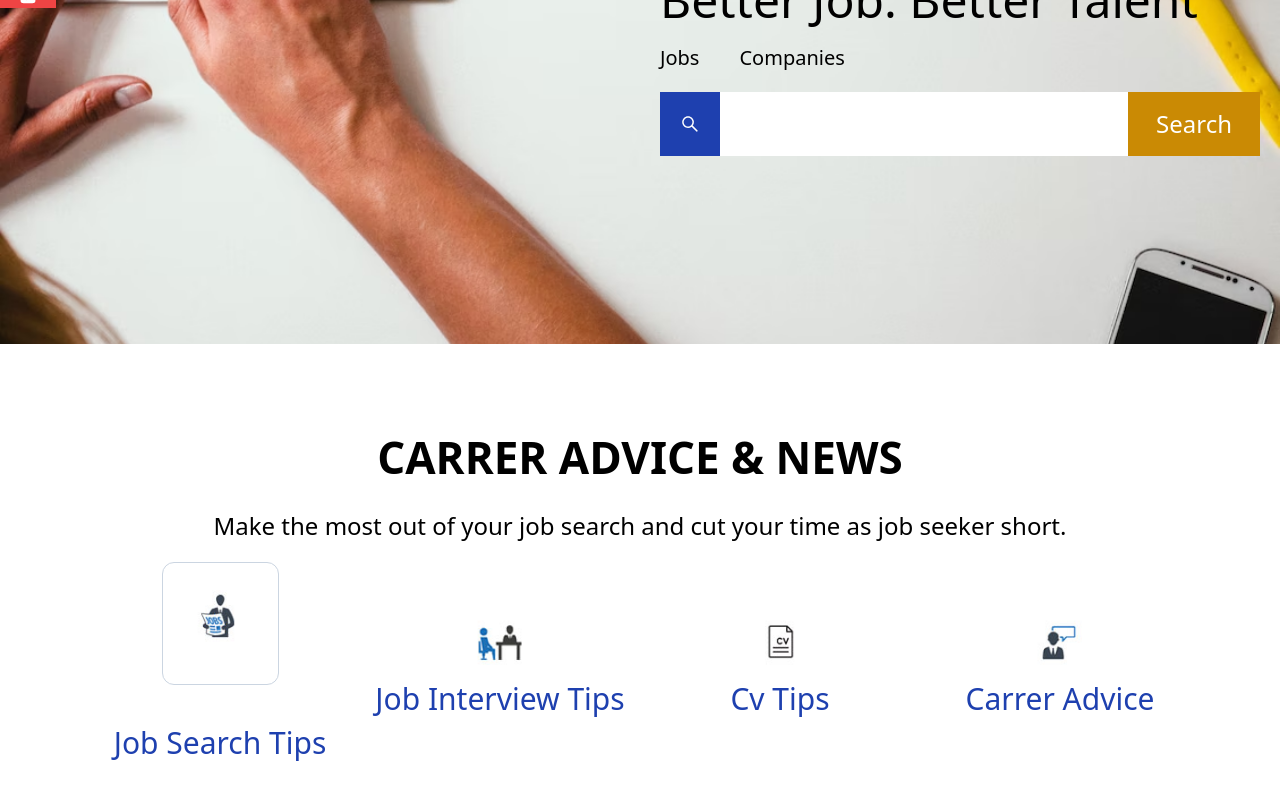
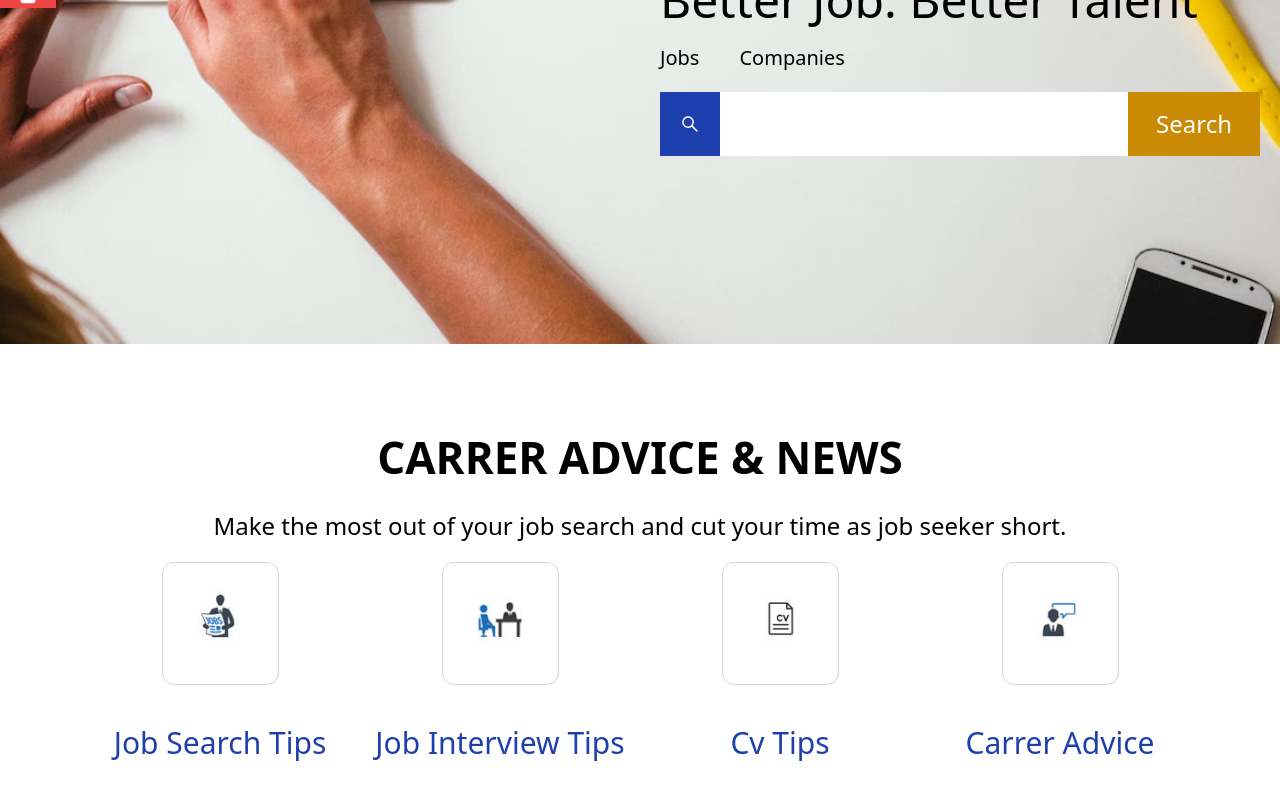
Before and after one commit to yafet-123/smaple-job-version-1, a Next.js app: page / in a window 1280 px wide. Shown: the part 424-1224 px from the top of the page. Built offline with nearby package versions, Linux system fonts and the light colour scheme.

Commit message:
adding advice

```diff
--- a/components/AdviceAndNews.js
+++ b/components/AdviceAndNews.js
@@ -1,5 +1,6 @@
 import React from "react";
 import Image from "next/image";
+import Link from "next/link";
 
 export function AdviceAndNews() {
   return (
@@ -7,34 +8,48 @@ export function AdviceAndNews() {
       <h1 className="text-center w-full uppercase text-[2.75rem] font-bold">
         carrer advice & news
       </h1>
-
       <p className="text-center text-2xl font-light my-5">
         Make the most out of your job search and cut your time as job seeker
         short.
       </p>
-
       <div className="grid grid-cols-1 md:grid-cols-2 lg:grid-cols-4">
-        <div className="flex flex-col items-center justify-center">
+        <Link href="/">
+          <a className="flex flex-col items-center justify-center">
             <div className="border border-slate-300 rounded-xl p-5 mb-10">
               <Image src="/images/jobSearch.jpg" width={75} height={75} />
             </div>
 
-          <h1 className="text-3xl text-blue-800 capitalize">job search tips</h1>
+            <h1 className="text-3xl text-blue-800 capitalize">
+              job search tips
+            </h1>
+          </a>
+        </Link>
+        <Link href="/">
+          <a className="flex flex-col items-center justify-center">
+            <div className="border border-slate-300 rounded-xl p-5 mb-10">
+              <Image src="/images/jobInterview.jpg" width={75} height={75} />
             </div>
-        <div className="flex flex-col items-center justify-center">
-          <Image src="/images/jobInterview.jpg" width={75} height={75} />
             <h1 className="text-3xl text-blue-800 capitalize">
               job interview tips
             </h1>
+          </a>
+        </Link>
+        <Link href="/">
+          <a className="flex flex-col items-center justify-center">
+            <div className="border border-slate-300 rounded-xl p-5 mb-10">
+              <Image src="/images/cv.jpg" width={75} height={75} />
             </div>
-        <div className="flex flex-col items-center justify-center">
-          <Image src="/images/cv.jpg" width={75} height={75} />
             <h1 className="text-3xl text-blue-800 capitalize">cv tips</h1>
+          </a>
+        </Link>
+        <Link href="/">
+          <a className="flex flex-col items-center justify-center">
+            <div className="border border-slate-300 rounded-xl p-5 mb-10">
+              <Image src="/images/Careeradvice.jpg" width={75} height={75} />
             </div>
-        <div className="flex flex-col items-center justify-center">
-          <Image src="/images/Careeradvice.jpg" width={75} height={75} />
             <h1 className="text-3xl text-blue-800 capitalize">carrer Advice</h1>
-        </div>
+          </a>
+        </Link>
       </div>
     </div>
   );
```
Lines whose indentation alone changed are shown as unchanged.
